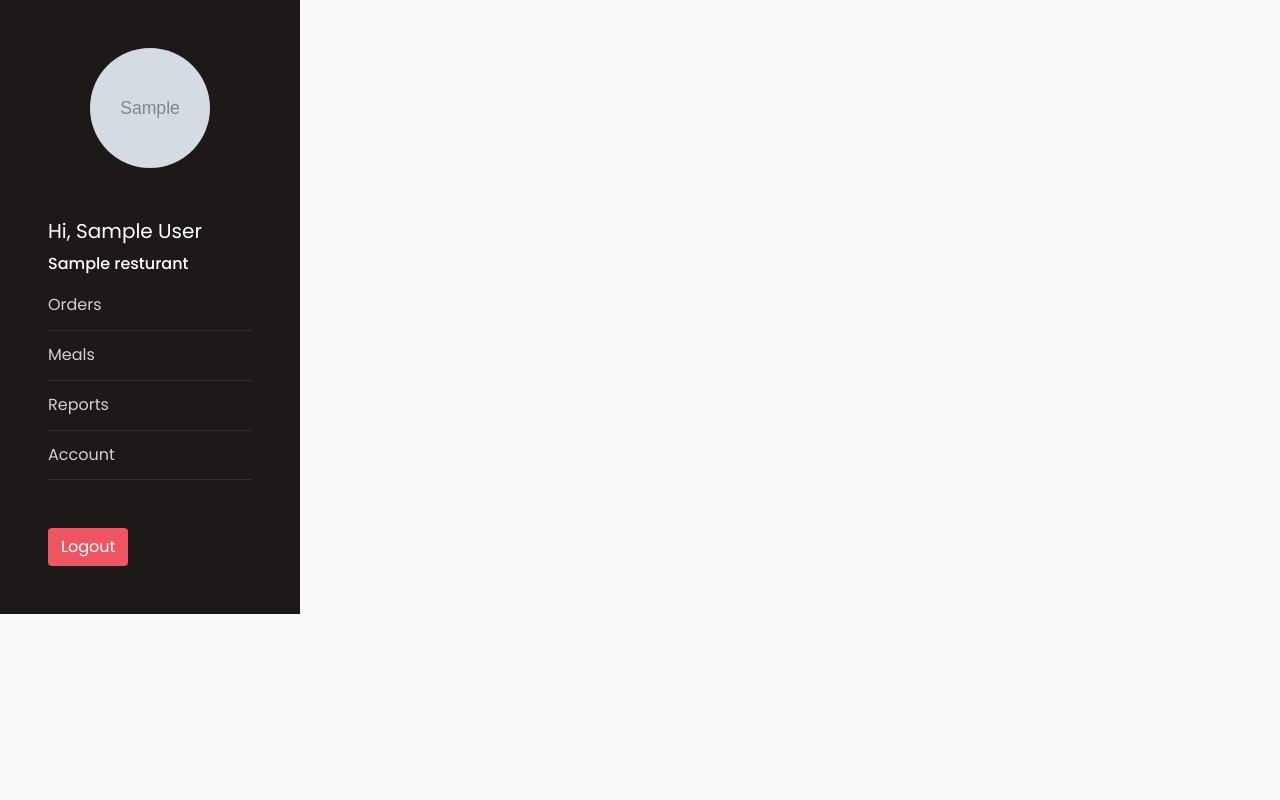
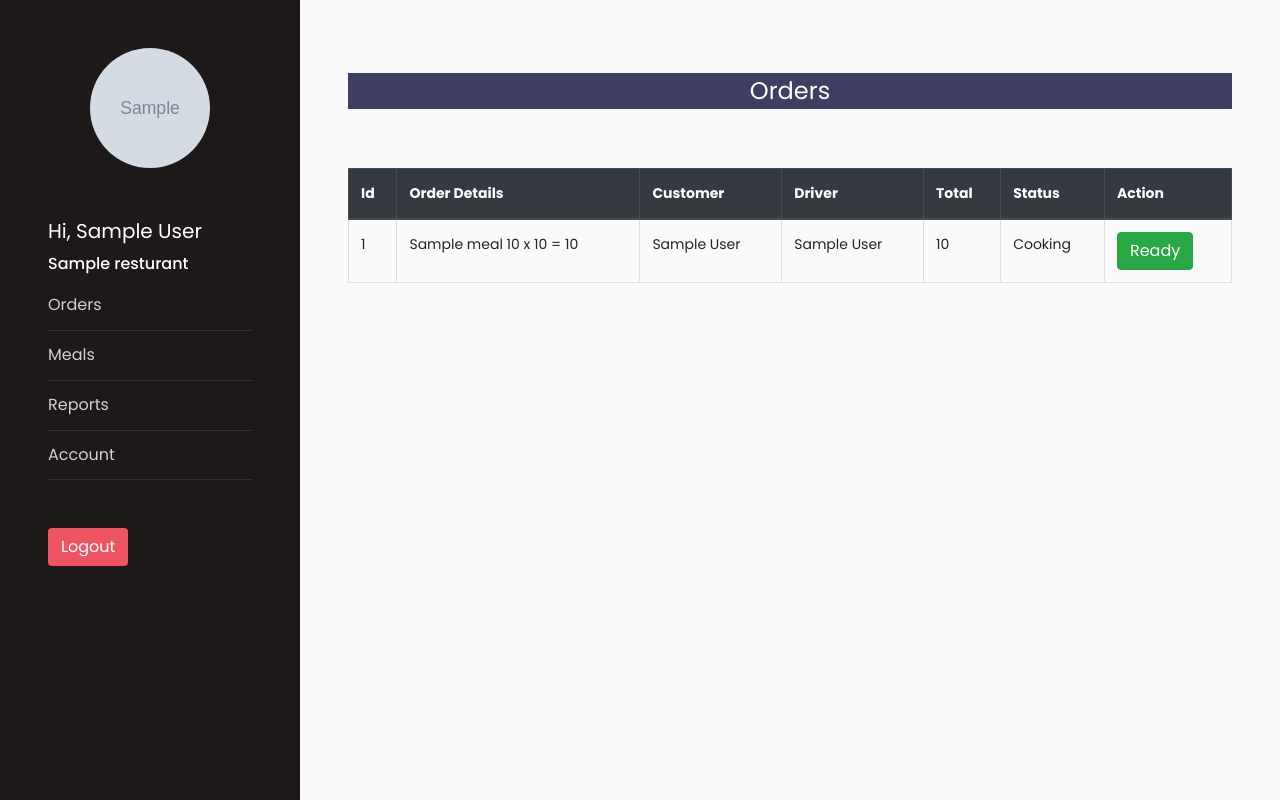
Before and after one commit to mushfiqulIslam/Foodanywhere, a Django app: page /resturant/order/ in a window 1280 px wide. Run offline with Django 3.2, Linux system fonts and the light colour scheme; a user stored in the database is signed in; tables that the repository leaves empty hold one stand-in row (values such as "Sample post"); grey boxes marked "Sample" are stand-in pictures; some libraries are stand-ins or nearby versions.

Commit message:
added all the routes of resturant dashboard

```diff
--- a/foodanywhere/foodanywhereapp/admin.py
+++ b/foodanywhere/foodanywhereapp/admin.py
@@ -1,7 +1,9 @@
 from django.contrib import admin
-from .models import Resturant, Customer, Driver, Meal
+from .models import Resturant, Customer, Driver, Meal, Order, OrderDetails
 
 admin.site.register(Resturant)
 admin.site.register(Customer)
 admin.site.register(Driver)
 admin.site.register(Meal)
+admin.site.register(Order)
+admin.site.register(OrderDetails)
--- a/foodanywhere/foodanywhereapp/models.py
+++ b/foodanywhere/foodanywhereapp/models.py
@@ -1,5 +1,6 @@
 from django.db import models
 from django.contrib.auth.models import User
+from django.utils import timezone
 
 
 class Resturant(models.Model):
@@ -45,3 +46,45 @@ class Meal(models.Model):
 
     def __str__(self):
         return self.name
+
+
+class Order(models.Model):
+    """details of every single over"""
+    COOKING = 1
+    READY = 2
+    ONTHEWAY = 3
+    DELIVERED = 4
+
+    STATUS_CHOICES = (
+        (COOKING, "Cooking"),
+        (READY, "Ready"),
+        (ONTHEWAY, "On the way"),
+        (DELIVERED, "Delivered")
+    )
+
+    customer = models.ForeignKey(Customer, on_delete=models.CASCADE)
+    resturant = models.ForeignKey(Resturant, on_delete=models.CASCADE)
+    driver = models.ForeignKey(Driver, on_delete=models.CASCADE)
+    address = models.CharField(max_length=500)
+    total = models.IntegerField()
+    status = models.IntegerField(choices=STATUS_CHOICES)
+    create_at = models.DateTimeField(default=timezone.now)
+    picked_at = models.DateTimeField(blank=True, null=True)
+
+    def __str__(self):
+        return str(self.id)
+
+
+class OrderDetails(models.Model):
+    """docstring for ."""
+
+    order = models.ForeignKey(Order, related_name='order_details', on_delete=models.CASCADE)
+    meal = models.ForeignKey(Meal, on_delete=models.CASCADE)
+    quantity = models.IntegerField()
+    sub_total = models.IntegerField()
+
+    class Meta:
+        verbose_name_plural = 'OrderDetails'
+
+    def __str__(self):
+        return str(self.id)
--- a/foodanywhere/foodanywhereapp/urls.py
+++ b/foodanywhere/foodanywhereapp/urls.py
@@ -14,8 +14,11 @@ urlpatterns = [
         name = 'resturant-sign-out'),
     path('resturant/sign-up/', views.ResturantSignUp.as_view(), name = 'resturant-sign-up'),
     path('resturant/account/', views.ResturantAccount.as_view(), name = 'resturant-account'),
+    #meal
     path('resturant/meal/', views.ResturantMeal.as_view(), name = 'resturant-meal'),
     path('resturant/meal/add/', views.ResturantAddMeal.as_view(), name = 'resturant-add-meal'),
+    path('resturant/meal/edit/<int:pk>/', views.ResturantEditMeal.as_view(), name = 'resturant-edit-meal'),
+
     path('resturant/order/', views.ResturantOrder.as_view(), name = 'resturant-order'),
     path('resturant/report/', views.ResturantReport.as_view(), name = 'resturant-report'),
 ] + static(settings.MEDIA_URL, document_root=settings.MEDIA_ROOT)
--- a/foodanywhere/foodanywhereapp/views.py
+++ b/foodanywhere/foodanywhereapp/views.py
@@ -1,10 +1,11 @@
-from django.views.generic import TemplateView
-from django.views.generic.edit import FormView
-from django.urls import reverse
+from django.views.generic import TemplateView, ListView
+from django.views.generic.edit import FormView, UpdateView
+from django.urls import reverse, reverse_lazy
 from django.shortcuts import render, redirect
 from django.views.generic.edit import FormMixin
 from django.contrib.auth.mixins import LoginRequiredMixin
 from django.views.generic.base import RedirectView
+from .models import Meal, Order
 from .forms import UserForm, ResturantForm, UserFormForEdit, MealForm
 from django.contrib.auth.models import User
 from multi_form_view import MultiModelFormView
@@ -80,11 +81,16 @@ class ResturantAccount(LoginRequiredMixin, TemplateView):
         })
 
 
-class ResturantMeal(LoginRequiredMixin, TemplateView):
+class ResturantMeal(LoginRequiredMixin, ListView):
     """showing meal of resturant"""
 
     login_url = 'resturant-sign-in'
     template_name = 'resturant/meal.html'
+    model = Meal
+    context_object_name = 'meals'
+
+    def get_queryset(self):
+        return Meal.objects.filter(resturant=self.request.user.resturant)
 
 
 class ResturantAddMeal(LoginRequiredMixin, FormView):
@@ -102,11 +108,36 @@ class ResturantAddMeal(LoginRequiredMixin, FormView):
         return redirect('resturant-meal')
 
 
+class ResturantEditMeal(LoginRequiredMixin, UpdateView):
+    """docstring for ."""
+
+    login_url = 'resturant-sign-in'
+    template_name = 'resturant/edit_meal.html'
+    model = Meal
+    fields = ("name", "short_description", "image", "price")
+    success_url = reverse_lazy('resturant-meal')
+
+
 class ResturantOrder(LoginRequiredMixin, TemplateView):
     """showing order of resturant"""
 
     login_url = 'resturant-sign-in'
     template_name = 'resturant/order.html'
+
+    def get_context_data(self, **kwargs):
+        context = super().get_context_data(**kwargs)
+        context['order'] = Order.objects.filter(resturant=self.request.user.resturant).order_by("-id")
+        return context
+
+    def post(self, request, *args, **kwargs):
+        order = Order.objects.get(id=request.POST["id"], resturant=request.user.resturant)
+        if order.status == Order.COOKING:
+            order.status = order.READY
+            order.save()
+        order = Order.objects.filter(resturant=self.request.user.resturant).order_by("-id")
+        return render(request, self.template_name, {
+            'order': order,
+        })
 
 
 class ResturantReport(LoginRequiredMixin, TemplateView):
--- a/foodanywhere/templates/resturant/order.html
+++ b/foodanywhere/templates/resturant/order.html
@@ -1,4 +1,57 @@
 {% extends 'resturant/sidebar.html' %}
-{% block title %}{% endblock %}
+{% block title %}{{ request.user.resturant }} | Orders{% endblock %}
 {% block content %}
+  <div id="content" class="p-4 p-md-5">
+    <div class="panel">
+      <br>
+      <div class="panel-heading bg-blue">
+        <h4 class="panel-title text-center text-white">Orders</h4>
+      </div>
+      <div class="panel-body">
+        <br>
+        <br>
+        <table class="table table-bordered table-hover table-stripe">
+          <thead class="thead-dark">
+            <tr class="text-white">
+              <th>Id</th>
+              <th>Order Details</th>
+              <th>Customer</th>
+              <th>Driver</th>
+              <th>Total</th>
+              <th>Status</th>
+              <th>Action</th>
+            </tr>
+          </thead>
+          <tbody>
+            {% for order in order %}
+              <tr>
+                <td scope="row">{{ order }}</td>
+                <td>
+                  {% for order_details in order.order_details.all %}
+                    {{ order_details.meal }} {{ order_details.meal.price }} x
+                    {{ order_details.quantity }} = {{ order_details.sub_total }}
+                  {% endfor %}
+                </td>
+                <td>{{ order.customer }}</td>
+                <td>{{ order.driver }}</td>
+                <td>{{ order.total }}</td>
+                <td>{{ order.get_status_display }}</td>
+                <td>
+                  {% if order.status == 1 %}
+                    <form method="post">
+                      {% csrf_token %}
+                      <input name="id" value="{{ order.id }}" hidden>
+                      <button type="submit" class="btn btn-success">Ready</button>
+                    </form>
+                  {% else %}
+                  Done
+                  {% endif %}
+                </td>
+              </tr>
+            {% endfor %}
+          </tbody>
+        </table>
+      </div>
+    </div>
+  </div>
 {% endblock %}
```
Also changed, not shown: foodanywhere/templates/resturant/edit_meal.html (added, +19 -0 lines), foodanywhere/templates/resturant/meal.html (+38 -1 lines), README.md.
